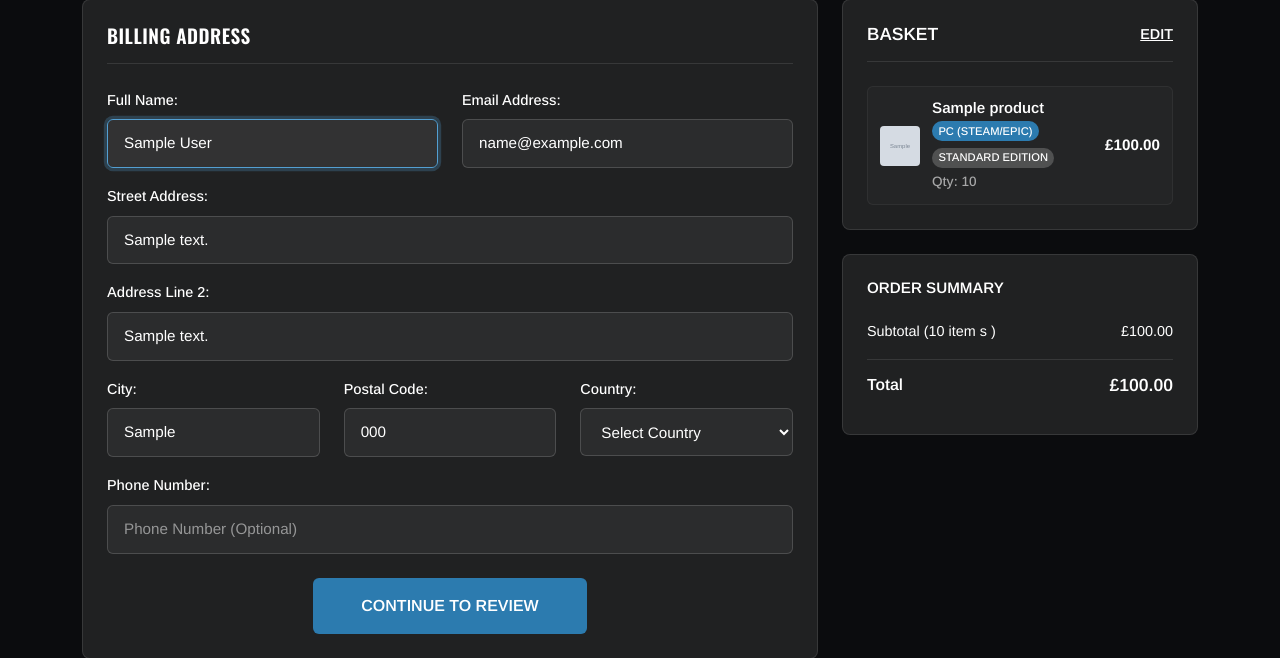
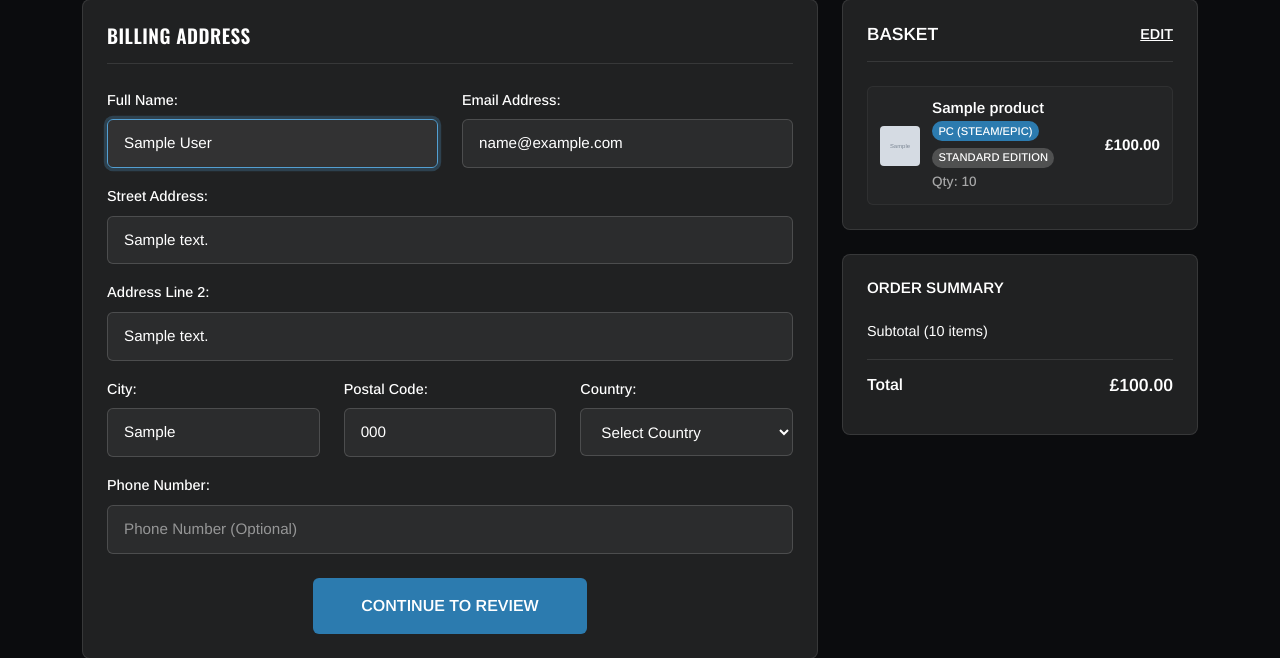
Before and after one commit to Seren-Hughes/eclipse_protocol, a Django app: page /checkout/ in a window 1280 px wide. Shown: the part 232-890 px from the top of the page. Run offline with Django 5.2, Linux system fonts and the light colour scheme; a user stored in the database is signed in; tables that the repository leaves empty hold one stand-in row (values such as "Sample post"); grey boxes marked "Sample" are stand-in pictures; some libraries are stand-ins or nearby versions.

Commit message:
fix: remove rendered whitespace from pluralised 'items' subtotal display in order summary
- caused by template formating issue. keeping pluralise logic on one line has fixed issue

```diff
--- a/templates/checkout/checkout.html
+++ b/templates/checkout/checkout.html
@@ -138,10 +138,7 @@
                     <div class="order-summary-container">
                         <h4 class="sidebar-summary-title">ORDER SUMMARY</h4>
                         <div class="sidebar-summary-row">
-                            <span>Subtotal ({{ cart.product_count }} item
-                                {% if cart.product_count != 1 %}s{% endif %}
-                            )</span>
-                            <span>£{{ cart.total }}</span>
+                            <span>Subtotal ({{ cart.product_count }} item{% if cart.product_count != 1 %}s{% endif %})</span>
                         </div>
                         {% if cart.delivery > 0 %}
                             <div class="sidebar-summary-row">
```
